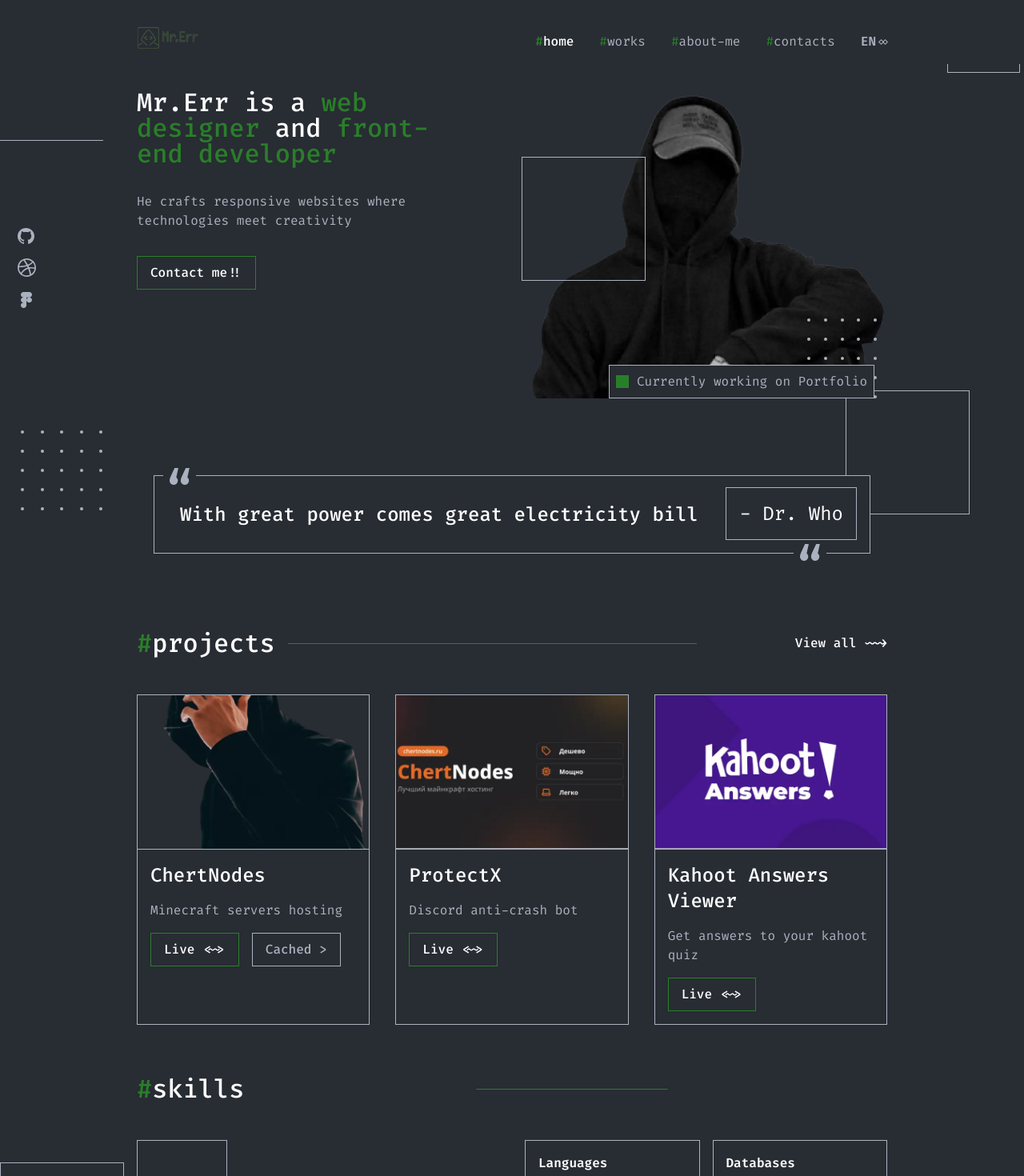
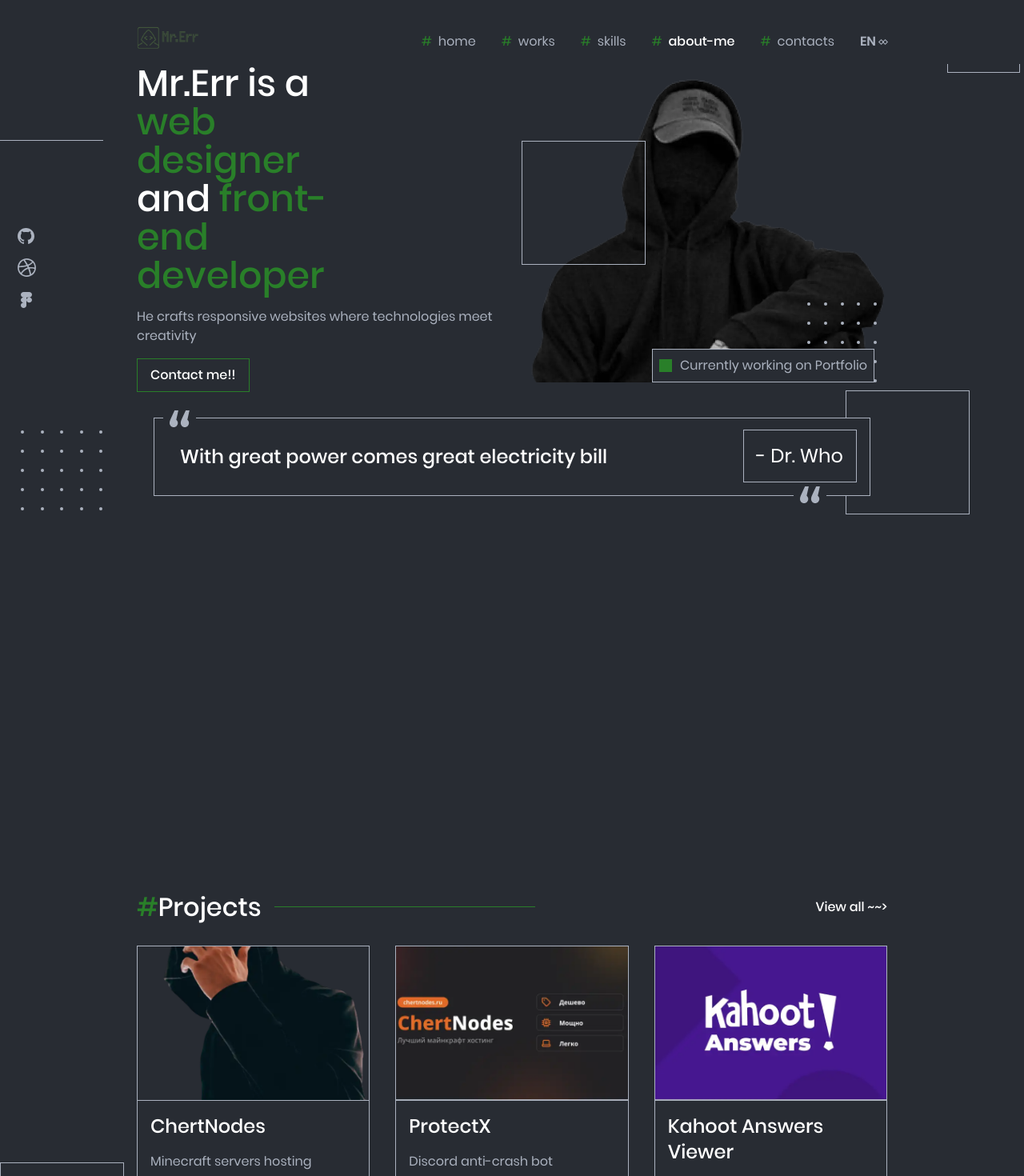
Before and after one commit to G9T3N/Mrerror, a React (Vite) app: page / in a window 1280 px wide. Shown: the top 1470 px of the page at 80% size. Built offline with nearby package versions, Linux system fonts and the light colour scheme.

Commit message:
Refactor App component and add new components for project cards, skills, and contact methods; implement smooth scrolling and update font styles to Poppins

```diff
--- a/src/App.tsx
+++ b/src/App.tsx
@@ -1,4 +1,4 @@
-import React from "react";
+import React, { useRef, useState, useEffect } from "react";
 import "./App.css";
 import asset1 from "./assets/I21-489;19-443.svg";
 import asset2 from "./assets/I21-491;158-1351.svg";
@@ -24,89 +24,69 @@ import asset21 from "./assets/10-213.webp";
 import logoWithText from "./assets/logo_with_text.png";
 import logoIcon from "./assets/logo_icon.png";
 
-// Types
-interface ProjectCardProps {
-  image: string;
-  title: string;
-  description: string;
-  liveLink?: boolean;
-  cachedLink?: boolean;
-}
-
-interface SkillCategoryProps {
-  title: string;
-  skills: string[];
-}
-
-interface ContactMethodProps {
-  icon: string;
-  text: string;
-}
-
-// Components
-const ProjectCard: React.FC<ProjectCardProps> = ({
-  image,
-  title,
-  description,
-  liveLink = true,
-  cachedLink = false,
-}) => (
-  <div className="border border-[#abb2bf] bg-[#282c33] hover:border-[#297f29] transition-colors duration-300">
-    <img src={image} className="w-full h-48 object-cover" alt={title} />
-    <div className="p-4 border-t border-[#abb2bf] space-y-4">
-      <h3 className="text-white text-xl lg:text-2xl font-medium">{title}</h3>
-      <p className="text-[#abb2bf] text-sm lg:text-base">{description}</p>
-      <div className="flex flex-wrap gap-2 lg:gap-4">
-        {liveLink && (
-          <button className="px-3 py-2 lg:px-4 lg:py-2 border border-[#297f29] text-white text-sm lg:text-base font-medium hover:bg-[#297f29] transition-colors">
-            Live &lt;~&gt;
-          </button>
-        )}
-        {cachedLink && (
-          <button className="px-3 py-2 lg:px-4 lg:py-2 border border-[#abb2bf] text-[#abb2bf] text-sm lg:text-base font-medium hover:bg-[#abb2bf] hover:text-[#282c33] transition-colors">
-            Cached &gt;
-          </button>
-        )}
-      </div>
-    </div>
-  </div>
-);
-
-const SkillCategory: React.FC<SkillCategoryProps> = ({ title, skills }) => (
-  <div className="border border-[#abb2bf] p-3 lg:p-4">
-    <h4 className="text-white text-sm lg:text-base font-semibold mb-2">
-      {title}
-    </h4>
-    <div className="space-y-1 text-[#abb2bf] text-xs lg:text-sm">
-      {skills.map((skill, index) => (
-        <div key={index}>{skill}</div>
-      ))}
-    </div>
-  </div>
-);
-
-const ContactMethod: React.FC<ContactMethodProps> = ({ icon, text }) => (
-  <div className="flex items-center gap-[5px]">
-    <div className="w-6 h-6 lg:w-8 lg:h-8 relative flex-shrink-0">
-      <img src={icon} className="w-full h-full object-contain" alt="" />
-    </div>
-    <span className="text-[#abb2bf] text-sm lg:text-base break-all">
-      {text}
-    </span>
-  </div>
-);
-
-const DotPattern: React.FC<{ className?: string }> = ({ className = "" }) => (
-  <div className={`grid grid-cols-5 gap-3 lg:gap-5 ${className}`}>
-    {Array.from({ length: 25 }).map((_, i) => (
-      <div key={i} className="w-1 h-1 bg-[#abb2bf] rounded-full" />
-    ))}
-  </div>
-);
+// components
+import ProjectCard from "./components/ProjectCard";
+import SkillCategory from "./components/SkillCategory";
+import ContactMethod from "./components/ContactMethod";
+import DotPattern from "./components/DotPattern";
 
 const App: React.FC = () => {
+  const home = useRef(null);
+  const works = useRef(null);
+  const aboutMe = useRef(null);
+  const contacts = useRef(null);
+  const skills = useRef(null);
+  const [activeSection, setActiveSection] = useState<string>("home");
+
+  const scrollToSection = (elementRef: string) => {
+    const target = elementRef?.startsWith("#")
+      ? elementRef.slice(1)
+      : elementRef;
+    const el =
+      document.getElementById(target) || document.querySelector(elementRef);
+    if (el) {
+      const top = (el as HTMLElement).offsetTop;
+      window.scrollTo({ top, behavior: "smooth" });
+      // update active immediately for visual feedback
+      setActiveSection(target);
+    }
+  };
+
+  useEffect(() => {
+    const sections = ["home", "works", "skills", "about-me", "contacts"];
+
+    const onScroll = () => {
+      const viewportCenter = window.innerHeight / 2;
+      let closest = sections[0];
+      let minDistance = Infinity;
+
+      sections.forEach((id) => {
+        const el = document.getElementById(id);
+        if (!el) return;
+        const rect = el.getBoundingClientRect();
+        const distance = Math.abs(rect.top - viewportCenter);
+        if (distance < minDistance) {
+          minDistance = distance;
+          closest = id;
+        }
+      });
+
+      setActiveSection((prev) => (prev === closest ? prev : closest));
+    };
+
+    // initial check
+    onScroll();
+
+    window.addEventListener("scroll", onScroll, { passive: true });
+    return () => window.removeEventListener("scroll", onScroll);
+  }, []);
+  // React.useEffect(() => {
+  //   window.addEventListener("hashchange", onHashChange);
+  //   return () => window.removeEventListener("hashchange", onHashChange);
+  // }, []);
+
   return (
-    <div className="min-h-screen bg-[#282c33] text-white font-['Fira_Code'] overflow-x-hidden">
+    <div className="min-h-screen bg-[#282c33] text-white font-['Poppins'] overflow-x-hidden">
       {/* Background decorative elements */}
       <div className=" inset-0 pointer-events-none z-0">
         <div className="absolute w-20 h-20 lg:w-[103px] lg:h-[103px] right-4 lg:right-[77px] top-[800px] lg:top-[1622px] hidden md:block">
@@ -143,37 +123,95 @@ const App: React.FC = () => {
 
           {/* Desktop navigation */}
           <nav className="hidden md:flex items-start gap-4 lg:gap-8">
-            <div className="flex items-start">
-              <span className="text-[#297f29] text-sm lg:text-base font-medium">
+            <div ref={home} className="flex items-start">
+              <span
+                className={`text-[#297f29] text-sm lg:text-base`}
+                aria-hidden
+              >
                 #
               </span>
-              <span className="text-white text-sm lg:text-base font-medium">
+              <a
+                className={`${
+                  activeSection === "home"
+                    ? "text-white font-medium"
+                    : "text-[#abb2bf] font-normal"
+                } text-sm lg:text-base ml-2`}
+                onClick={() => scrollToSection("#home")}
+              >
                 home
-              </span>
+              </a>
             </div>
-            <div className="flex items-start">
-              <span className="text-[#297f29] text-sm lg:text-base font-normal">
+            <div ref={works} className="flex items-start">
+              <span
+                className={`text-[#297f29] text-sm lg:text-base `}
+                aria-hidden
+              >
                 #
               </span>
-              <span className="text-[#abb2bf] text-sm lg:text-base font-normal">
+              <a
+                className={`${
+                  activeSection === "works"
+                    ? "text-white font-medium"
+                    : "text-[#abb2bf] font-normal"
+                } text-sm lg:text-base ml-2`}
+                onClick={() => scrollToSection("#works")}
+              >
                 works
-              </span>
+              </a>
             </div>
-            <div className="flex items-start">
-              <span className="text-[#297f29] text-sm lg:text-base font-normal">
+            <div ref={skills} className="flex items-start">
+              <span
+                className={`text-[#297f29] text-sm lg:text-base`}
+                aria-hidden
+              >
                 #
               </span>
-              <span className="text-[#abb2bf] text-sm lg:text-base font-normal">
-                about-me
-              </span>
+              <a
+                className={`${
+                  activeSection === "skills"
+                    ? "text-white font-medium"
+                    : "text-[#abb2bf] font-normal"
+                } text-sm lg:text-base ml-2`}
+                onClick={() => scrollToSection("#skills")}
+              >
+                skills
+              </a>
             </div>
-            <div className="flex items-start">
-              <span className="text-[#297f29] text-sm lg:text-base font-normal">
+            <div ref={aboutMe} className="flex items-start">
+              <span
+                className={`text-[#297f29] text-sm lg:text-base`}
+                aria-hidden
+              >
                 #
               </span>
-              <span className="text-[#abb2bf] text-sm lg:text-base font-normal">
+              <a
+                className={`${
+                  activeSection === "about-me"
+                    ? "text-white font-medium"
+                    : "text-[#abb2bf] font-normal"
+                } text-sm lg:text-base ml-2`}
+                onClick={() => scrollToSection("#about-me")}
+              >
+                about-me
+              </a>
+            </div>
+            <div ref={contacts} className="flex items-start">
+              <span
+                className={`text-[#297f29] text-sm lg:text-base`}
+                aria-hidden
+              >
+                #
+              </span>
+              <a
+                className={`${
+                  activeSection === "contacts"
+                    ? "text-white font-medium"
+                    : "text-[#abb2bf] font-normal"
+                } text-sm lg:text-base ml-2`}
+                onClick={() => scrollToSection("#contacts")}
+              >
                 contacts
-              </span>
+              </a>
             </div>
             <div className="flex items-center gap-1">
               <span className="text-[#abb2bf] text-sm lg:text-base font-semibold">
@@ -223,15 +261,18 @@ const App: React.FC = () => {
       {/* Main content */}
       <main className="pt-16 lg:pt-20 px-4 lg:px-[171px] space-y-12 lg:space-y-16 relative z-10">
         {/* Hero section */}
-        <section className="flex flex-col lg:flex-row items-start gap-8 lg:gap-16 pt-4 lg:pt-8">
-          <div className="flex-1 space-y-6 lg:space-y-8">
-            <div className="space-y-6 lg:space-y-8">
-              <h1 className="text-xl sm:text-2xl lg:text-[32px] font-medium leading-tight">
-                Mr.Err is a <span className="text-[#297f29]">web designer</span>{" "}
-                and <span className="text-[#297f29]">front-end developer</span>
+        <section id="home" aria-label="Home" className="h-screen">
+          <div className="flex flex-col lg:flex-row  justify-center items-center  ">
+            <div className="flex-1 ">
+              <div className="flex flex-col items-start  gap-4">
+                <h1 className="w-1/2 text-xl sm:text-2xl lg:text-[46px]  font-medium leading-12!">
+                  Mr.Err is a{" "}
+                  <span className="text-[#297f29]">web designer</span> and{" "}
+                  <span className="text-[#297f29]">front-end developer</span>
                 </h1>
                 <p className="text-[#abb2bf] text-sm lg:text-base max-w-[463px]">
-                He crafts responsive websites where technologies meet creativity
+                  He crafts responsive websites where technologies meet
+                  creativity
                 </p>
                 <button className="px-3 py-2 lg:px-4 lg:py-2 border border-[#297f29] text-white text-sm lg:text-base font-medium hover:bg-[#297f29] transition-colors">
                   Contact me!!
@@ -258,9 +299,7 @@ const App: React.FC = () => {
                 </div>
               </div>
             </div>
-        </section>
-
-        {/* Quote section */}
+          </div>
           <section className="flex justify-center py-4 lg:py-8">
             <div className="relative max-w-4xl w-full">
               <div className="p-4 lg:p-8 bg-[#282c33] border border-[#abb2bf] relative">
@@ -289,24 +328,27 @@ const App: React.FC = () => {
               </div>
             </div>
           </section>
+        </section>
+
+        {/* Quote section */}
 
         {/* Projects section */}
-        <section className="space-y-8 lg:space-y-12">
+        <section
+          id="works"
+          aria-label="Projects"
+          className="flex flex-col gap-8 justify-center  h-screen"
+        >
           <div className="flex flex-col lg:flex-row justify-between items-start lg:items-center gap-4">
             <div className="flex items-center gap-4 w-full lg:w-auto">
-              <div className="flex items-start">
+              <div className="flex items-center">
                 <span className="text-[#297f29] text-2xl lg:text-[32px] font-medium">
                   #
                 </span>
                 <span className="text-white text-2xl lg:text-[32px] font-medium">
-                  projects
+                  Projects
                 </span>
               </div>
-              <img
-                src={asset9}
-                className="flex-1 h-px hidden lg:block"
-                alt=""
-              />
+              <img src={asset7} className="flex-1  hidden lg:block" alt="" />
             </div>
             <div className="text-white text-sm lg:text-base font-medium">
               View all ~~&gt;
@@ -337,8 +379,11 @@ const App: React.FC = () => {
         </section>
 
         {/* Skills section */}
-        <section className="space-y-8 lg:space-y-12">
-          <div className="flex items-center gap-4">
+        <section
+          id={"skills"}
+          className="flex flex-col gap-8 h-screen justify-center"
+        >
+          <div className="flex justify-between items-center gap-20">
             <div className="flex items-start">
               <span className="text-[#297f29] text-2xl lg:text-[32px] font-medium">
                 #
@@ -347,7 +392,7 @@ const App: React.FC = () => {
                 skills
               </span>
             </div>
-            <img src={asset8} className="flex-1 h-px hidden lg:block" alt="" />
+            <img src={asset7} className="flex-1  hidden lg:block" alt="" />
           </div>
 
           <div className="grid grid-cols-1 lg:grid-cols-2 gap-8 items-start">
@@ -404,17 +449,21 @@ const App: React.FC = () => {
         </section>
 
         {/* About me section */}
-        <section className="space-y-8 lg:space-y-12">
-          <div className="flex items-center gap-4">
-            <div className="flex items-start">
+        <section
+          id="about-me"
+          aria-label="About me"
+          className="flex flex-col justify-center gap-8 h-screen"
+        >
+          <div className="flex justify-between items-center gap-20">
+            <div className="flex items-start ">
               <span className="text-[#297f29] text-2xl lg:text-[32px] font-medium">
                 #
               </span>
               <span className="text-white text-2xl lg:text-[32px] font-medium">
-                about-me
+                About me
               </span>
             </div>
-            <img src={asset7} className="flex-1 h-px hidden lg:block" alt="" />
+            <img src={asset7} className="flex-1 hidden lg:block" />
           </div>
 
           <div className="grid grid-cols-1 lg:grid-cols-2 gap-8 items-start">
@@ -454,9 +503,13 @@ const App: React.FC = () => {
         </section>
 
         {/* Contacts section */}
-        <section className="space-y-8 lg:space-y-12">
-          <div className="flex items-center gap-4">
-            <div className="flex items-start">
+        <section
+          id="contacts"
+          aria-label="Contacts"
+          className="flex flex-col justify-center gap-8 h-screen"
+        >
+          <div className="flex justify-between items-center gap-20">
+            <div className="flex items-start ">
               <span className="text-[#297f29] text-2xl lg:text-[32px] font-medium">
                 #
               </span>
@@ -464,7 +517,7 @@ const App: React.FC = () => {
                 contacts
               </span>
             </div>
-            <img src={asset4} className="flex-1 h-px hidden lg:block" alt="" />
+            <img src={asset7} className="flex-1 hidden lg:block" />
           </div>
 
           <div className="grid grid-cols-1 lg:grid-cols-2 gap-8">
--- /dev/null
+++ b/src/components/ContactMethod.tsx
@@ -0,0 +1,19 @@
+import React from "react";
+
+interface ContactMethodProps {
+  icon: string;
+  text: string;
+}
+
+const ContactMethod: React.FC<ContactMethodProps> = ({ icon, text }) => (
+  <div className="flex items-center gap-[5px]">
+    <div className="w-6 h-6 lg:w-8 lg:h-8 relative flex-shrink-0">
+      <img src={icon} className="w-full h-full object-contain" alt="" />
+    </div>
+    <span className="text-[#abb2bf] text-sm lg:text-base break-all">
+      {text}
+    </span>
+  </div>
+);
+
+export default ContactMethod;
--- /dev/null
+++ b/src/components/DotPattern.tsx
@@ -0,0 +1,11 @@
+import React from "react";
+
+const DotPattern: React.FC<{ className?: string }> = ({ className = "" }) => (
+  <div className={`grid grid-cols-5 gap-3 lg:gap-5 ${className}`}>
+    {Array.from({ length: 25 }).map((_, i) => (
+      <div key={i} className="w-1 h-1 bg-[#abb2bf] rounded-full" />
+    ))}
+  </div>
+);
+
+export default DotPattern;
--- /dev/null
+++ b/src/components/ProjectCard.tsx
@@ -0,0 +1,39 @@
+import React from "react";
+
+interface ProjectCardProps {
+  image: string;
+  title: string;
+  description: string;
+  liveLink?: boolean;
+  cachedLink?: boolean;
+}
+
+const ProjectCard: React.FC<ProjectCardProps> = ({
+  image,
+  title,
+  description,
+  liveLink = true,
+  cachedLink = false,
+}) => (
+  <div className="border border-[#abb2bf] bg-[#282c33] hover:border-[#297f29] transition-colors duration-300">
+    <img src={image} className="w-full h-48 object-cover" alt={title} />
+    <div className="p-4 border-t border-[#abb2bf] space-y-4">
+      <h3 className="text-white text-xl lg:text-2xl font-medium">{title}</h3>
+      <p className="text-[#abb2bf] text-sm lg:text-base">{description}</p>
+      <div className="flex flex-wrap gap-2 lg:gap-4">
+        {liveLink && (
+          <button className="px-3 py-2 lg:px-4 lg:py-2 border border-[#297f29] text-white text-sm lg:text-base font-medium hover:bg-[#297f29] transition-colors">
+            Live &lt;~&gt;
+          </button>
+        )}
+        {cachedLink && (
+          <button className="px-3 py-2 lg:px-4 lg:py-2 border border-[#abb2bf] text-[#abb2bf] text-sm lg:text-base font-medium hover:bg-[#abb2bf] hover:text-[#282c33] transition-colors">
+            Cached &gt;
+          </button>
+        )}
+      </div>
+    </div>
+  </div>
+);
+
+export default ProjectCard;
--- /dev/null
+++ b/src/components/SkillCategory.tsx
@@ -0,0 +1,21 @@
+import React from "react";
+
+interface SkillCategoryProps {
+  title: string;
+  skills: string[];
+}
+
+const SkillCategory: React.FC<SkillCategoryProps> = ({ title, skills }) => (
+  <div className="border border-[#abb2bf] p-3 lg:p-4">
+    <h4 className="text-white text-sm lg:text-base font-semibold mb-2">
+      {title}
+    </h4>
+    <div className="space-y-1 text-[#abb2bf] text-xs lg:text-sm">
+      {skills.map((skill, index) => (
+        <div key={index}>{skill}</div>
+      ))}
+    </div>
+  </div>
+);
+
+export default SkillCategory;
--- a/src/index.css
+++ b/src/index.css
@@ -1,12 +1,88 @@
 /* Reset and base styles */
+/* Load Poppins font family from local files */
+@font-face {
+  font-family: "Poppins";
+  src: url("./style/Fonts/Poppins-Thin.ttf") format("truetype");
+  font-weight: 100;
+  font-style: normal;
+  font-display: swap;
+}
+
+@font-face {
+  font-family: "Poppins";
+  src: url("./style/Fonts/Poppins-ExtraLight.ttf") format("truetype");
+  font-weight: 200;
+  font-style: normal;
+  font-display: swap;
+}
+
+@font-face {
+  font-family: "Poppins";
+  src: url("./style/Fonts/Poppins-Light.ttf") format("truetype");
+  font-weight: 300;
+  font-style: normal;
+  font-display: swap;
+}
+
+@font-face {
+  font-family: "Poppins";
+  src: url("./style/Fonts/Poppins-Regular.ttf") format("truetype");
+  font-weight: 400;
+  font-style: normal;
+  font-display: swap;
+}
+
+@font-face {
+  font-family: "Poppins";
+  src: url("./style/Fonts/Poppins-Medium.ttf") format("truetype");
+  font-weight: 500;
+  font-style: normal;
+  font-display: swap;
+}
+
+@font-face {
+  font-family: "Poppins";
+  src: url("./style/Fonts/Poppins-SemiBold.ttf") format("truetype");
+  font-weight: 600;
+  font-style: normal;
+  font-display: swap;
+}
+
+@font-face {
+  font-family: "Poppins";
+  src: url("./style/Fonts/Poppins-Bold.ttf") format("truetype");
+  font-weight: 700;
+  font-style: normal;
+  font-display: swap;
+}
+
+@font-face {
+  font-family: "Poppins";
+  src: url("./style/Fonts/Poppins-ExtraBold.ttf") format("truetype");
+  font-weight: 800;
+  font-style: normal;
+  font-display: swap;
+}
+
+@font-face {
+  font-family: "Poppins";
+  src: url("./style/Fonts/Poppins-Black.ttf") format("truetype");
+  font-weight: 900;
+  font-style: normal;
+  font-display: swap;
+}
+
 * {
   margin: 0;
   padding: 0;
   box-sizing: border-box;
 }
 
-body {
-  font-family: 'Fira Code', monospace;
+html,
+body,
+#root {
+  font-family: "Poppins", system-ui, -apple-system, "Segoe UI", Roboto,
+    "Helvetica Neue", Arial, sans-serif;
   background-color: #282c33;
   color: white;
   line-height: 1.6;
```
Lines whose indentation alone changed are shown as unchanged.
